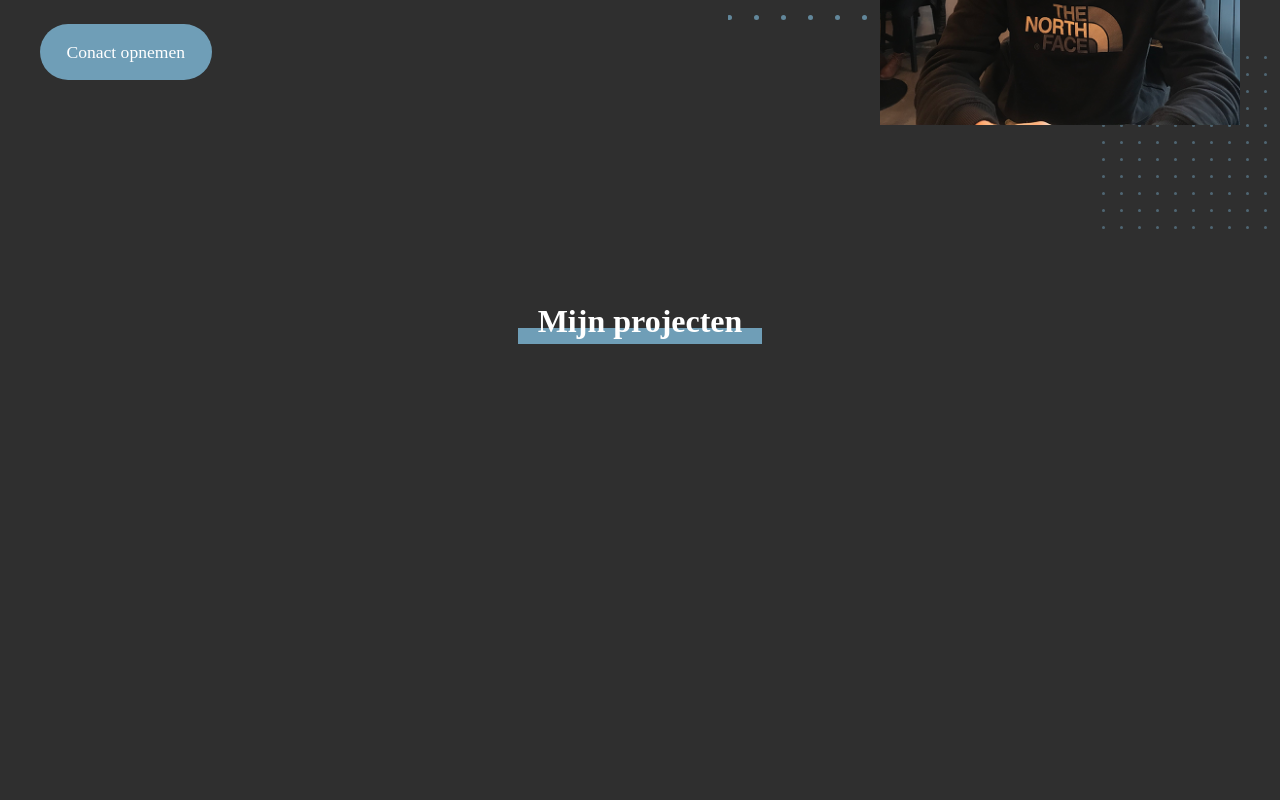
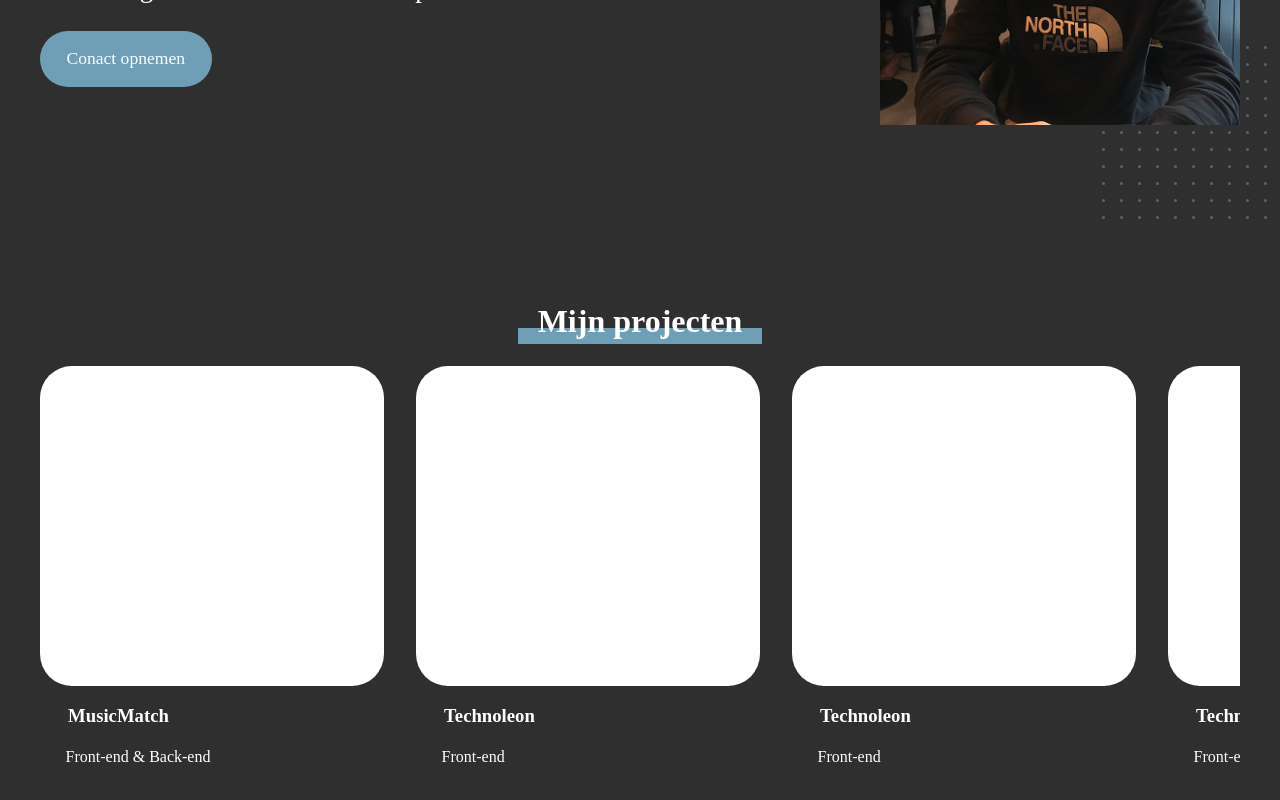
Before and after one commit to jody29/portfolio_2022, a React (Create React App) app: page / in a window 1280 px wide. Shown: the part 394-1194 px from the top of the page. Before the commit the page ends 800 px from the top, so only its background shows below. Built offline with nearby package versions, Linux system fonts and the light colour scheme.

Commit message:
projects added

```diff
--- a/public/index.html
+++ b/public/index.html
@@ -2,12 +2,12 @@
 <html lang="en">
   <head>
     <meta charset="utf-8" />
-    <link rel="icon" href="%PUBLIC_URL%/favicon.ico" />
+    <link rel="icon" href="%PUBLIC_URL%/logo_jody.png" />
     <meta name="viewport" content="width=device-width, initial-scale=1" />
     <meta name="theme-color" content="#000000" />
     <meta
       name="description"
-      content="Web site created using create-react-app"
+      content="Portfolio van CMD-student Jody Lorist"
     />
     <link rel="apple-touch-icon" href="%PUBLIC_URL%/logo192.png" />
     <!--
@@ -24,7 +24,7 @@
       work correctly both with client-side routing and a non-root public URL.
       Learn how to configure a non-root public URL by running `npm run build`.
     -->
-    <title>React App</title>
+    <title>Jody Lorist</title>
   </head>
   <body>
     <noscript>You need to enable JavaScript to run this app.</noscript>
--- a/src/components/leader/leader.css
+++ b/src/components/leader/leader.css
@@ -15,13 +15,15 @@ h1 {
     font-weight: bold;
     color: white;
     margin-bottom: .2em;
+    text-shadow: 3px 3px 0px #6F9EB7;
 }
 
 p {
     font-size: 1.7em;
     font-family: 'futura';
     color: white;
-    margin-top: -.5em;
+    font-weight: lighter;
+    margin-top: 0;
 }
 
 button {
@@ -33,6 +35,12 @@ button {
     font-size: 1.1em;
     padding: 1em 1.5em;
     border-radius: 3em;
+    transition: 200ms;
+    cursor: pointer;
+}
+
+button:hover {
+    transform: scale(1.1);
 }
 
 .leader .picture {
@@ -48,13 +56,13 @@ button {
 
 .leader img:first-of-type {
     right: 260px;
-    top: 140px;
+    top: 120px;
     z-index: 0;
     opacity: .8;
 }
 
 .leader img:last-of-type {
     right: -60px;
-    top: 450px;
+    top: 440px;
     opacity: .5;
 }
--- a/src/components/projects/Projects.js
+++ b/src/components/projects/Projects.js
@@ -5,7 +5,26 @@ const Projects = () => {
         <div className="projects">
             <h2>Mijn projecten</h2>
             <ul>
-
+                <li>
+                    <div></div>
+                    <h3>MusicMatch</h3>
+                    <h4>Front-end &amp; Back-end</h4>
+                </li>
+                <li>
+                    <div></div>
+                    <h3>Technoleon</h3>
+                    <h4>Front-end</h4>
+                </li>
+                <li>
+                    <div></div>
+                    <h3>Technoleon</h3>
+                    <h4>Front-end</h4>
+                </li>
+                <li>
+                    <div></div>
+                    <h3>Technoleon</h3>
+                    <h4>Front-end</h4>
+                </li>
             </ul>
         </div>
     )
--- a/src/components/projects/projects.css
+++ b/src/components/projects/projects.css
@@ -21,3 +21,36 @@ h2::before {
     position: absolute;
     justify-content: center;
 }
+
+.projects ul {
+    display: flex;
+    list-style: none;
+    padding: 0;
+    width: 100%;
+    overflow-x: scroll;
+}
+
+.projects ul li {
+    margin-right: 2em;
+}
+
+.projects ul li div {
+    width: 21.5em;
+    height: 20em;
+    background-color: white;
+    border-radius: 2em;
+}
+
+.projects h3 {
+    color: white;
+    font-family: 'futura';
+    font-weight: bold;
+    margin-left: 1.5em;
+}
+
+.projects h4 {
+    color: white;
+    font-family: 'futura';
+    font-weight: 100;
+    margin-left: 1.6em;
+}
```
Also changed, not shown: public/logo_jody.png (added).
